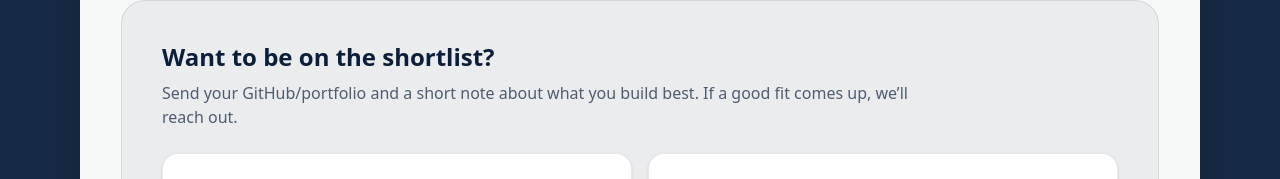
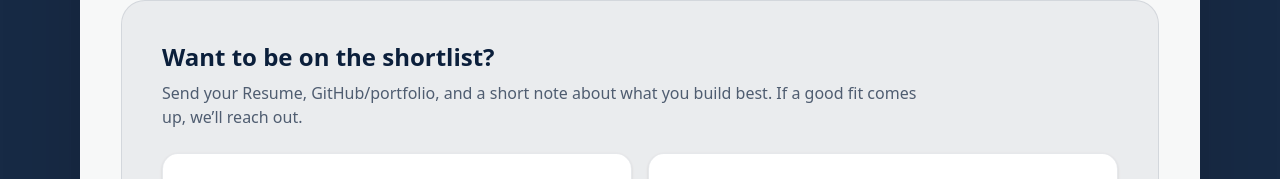
Before and after one commit to AsherKirshtein/scalable-software, a React (Vite) app: page /careers in a window 1280 px wide. Shown: the part 855-1034 px from the top of the page. Built offline with nearby package versions, Linux system fonts and the light colour scheme.

Commit message:
Changed wording

```diff
--- a/src/pages/Careers.tsx
+++ b/src/pages/Careers.tsx
@@ -76,7 +76,7 @@ export default function Careers() {
       <section className="rounded-3xl border border-[#0B1F3B]/10 bg-[#0B1F3B]/5 p-8 sm:p-10">
         <h2 className="text-2xl font-semibold text-[#0B1F3B]">Want to be on the shortlist?</h2>
         <p className="mt-2 max-w-3xl text-[#0B1F3B]/70">
-          Send your GitHub/portfolio and a short note about what you build best.
+          Send your Resume, GitHub/portfolio, and a short note about what you build best.
           If a good fit comes up, we’ll reach out.
         </p>
 
```
